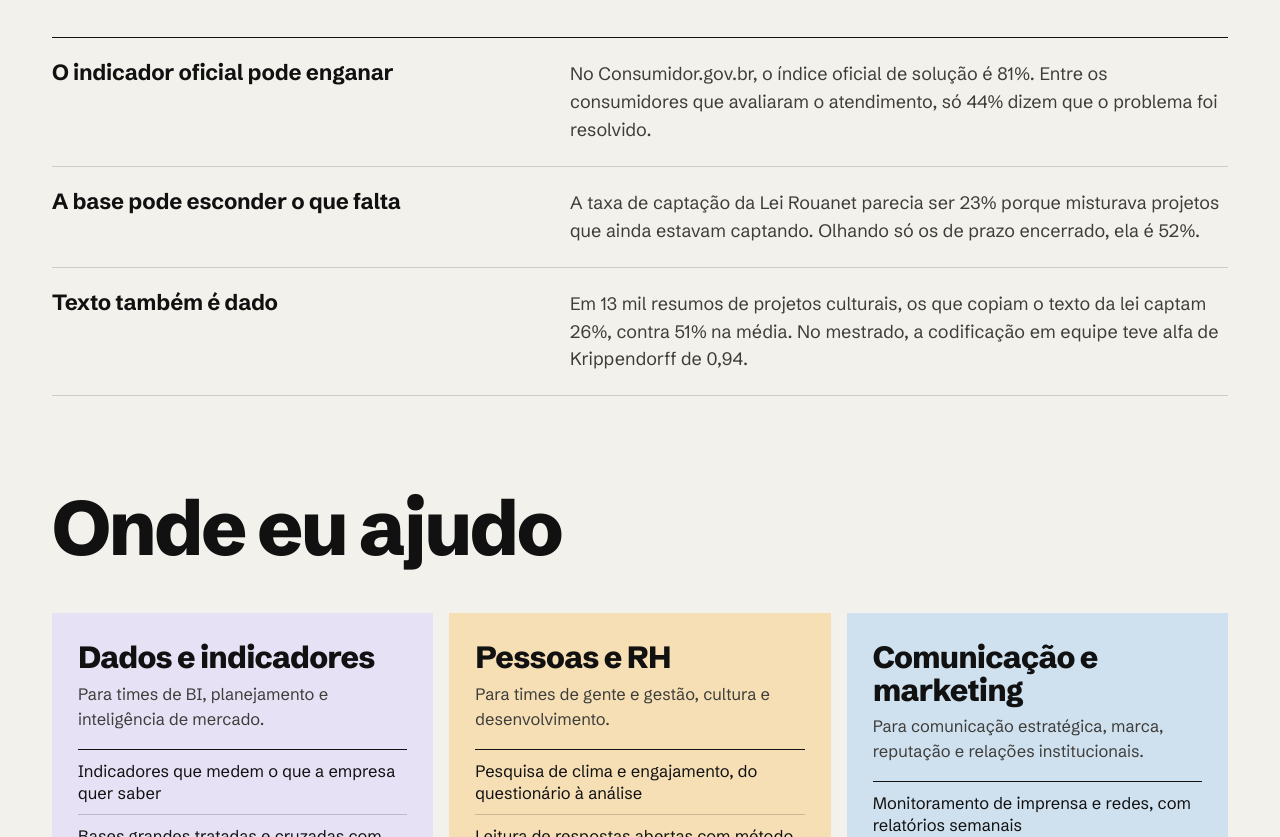
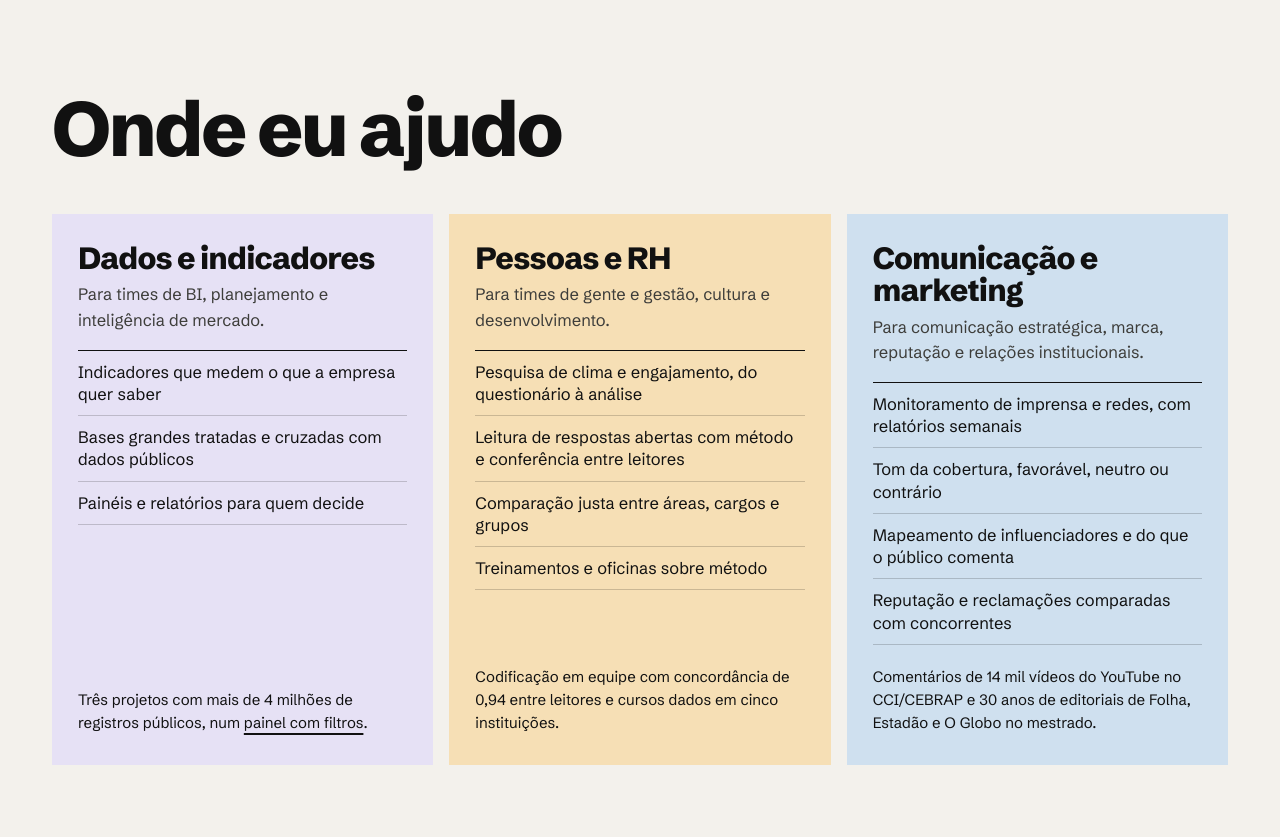
Before and after one commit to eduardopagvieira/eduardopagvieira.github.io, a plain HTML site: page index.html in a window 1280 px wide. Shown: the part 1365-2202 px from the top of the page. Drawn offline with Linux system fonts and the light colour scheme.

Commit message:
Tira os três exemplos da seção Sobre
Co-Authored-By: Claude Opus 5.5 <noreply@anthropic.com>

```diff
--- a/index.html
+++ b/index.html
@@ -59,11 +59,6 @@
           <p>E gosto de explicar método. Já dei cursos de análise de conteúdo para pesquisadores de várias áreas, sempre com exemplos práticos.</p>
         </div>
       </div>
-      <ul class="exemplos">
-        <li><h3>O indicador oficial pode enganar</h3><p>No Consumidor.gov.br, o índice oficial de solução é 81%. Entre os consumidores que avaliaram o atendimento, só 44% dizem que o problema foi resolvido.</p></li>
-        <li><h3>A base pode esconder o que falta</h3><p>A taxa de captação da Lei Rouanet parecia ser 23% porque misturava projetos que ainda estavam captando. Olhando só os de prazo encerrado, ela é 52%.</p></li>
-        <li><h3>Texto também é dado</h3><p>Em 13 mil resumos de projetos culturais, os que copiam o texto da lei captam 26%, contra 51% na média. No mestrado, a codificação em equipe teve alfa de Krippendorff de 0,94.</p></li>
-      </ul>
     </div>
   </section>
 
```
